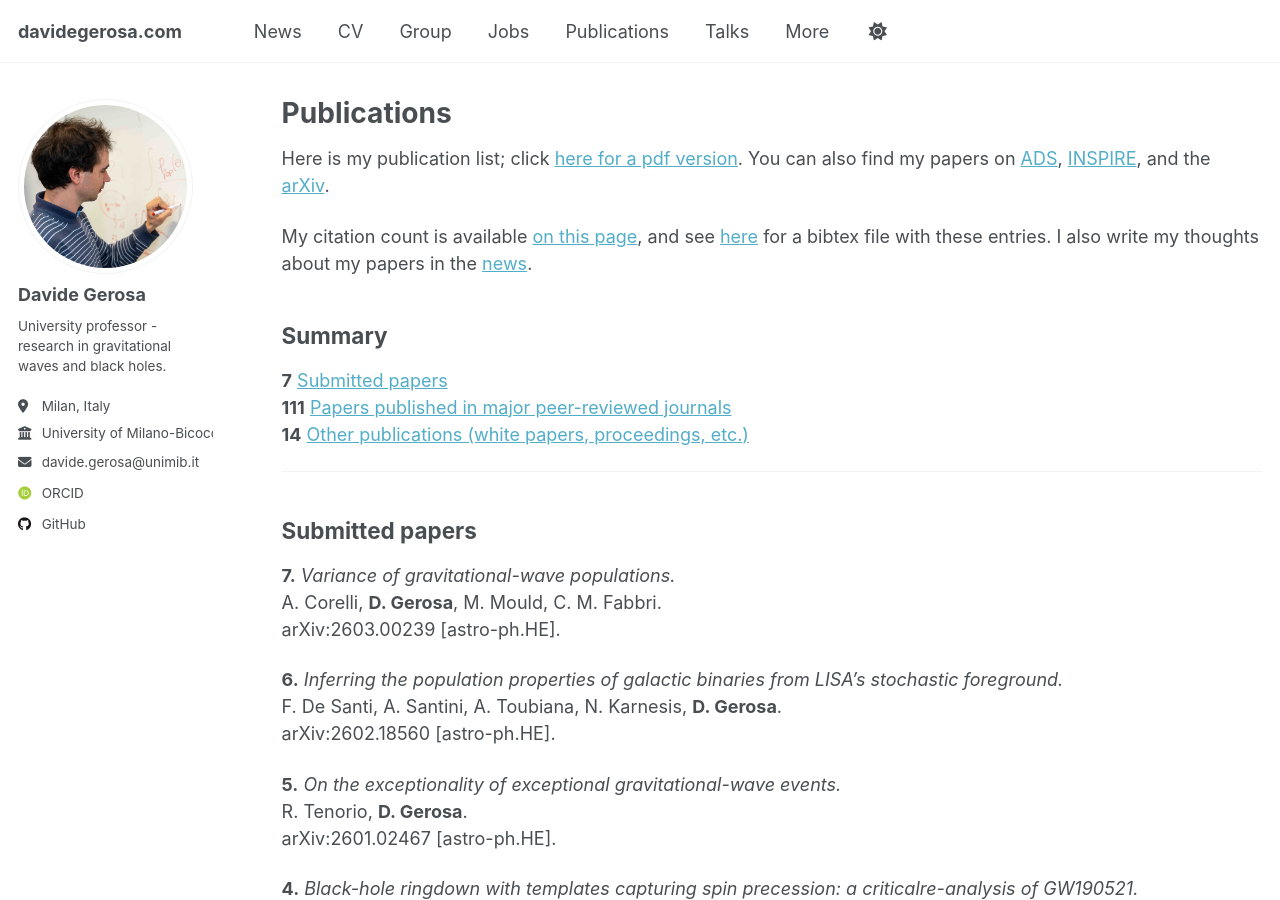
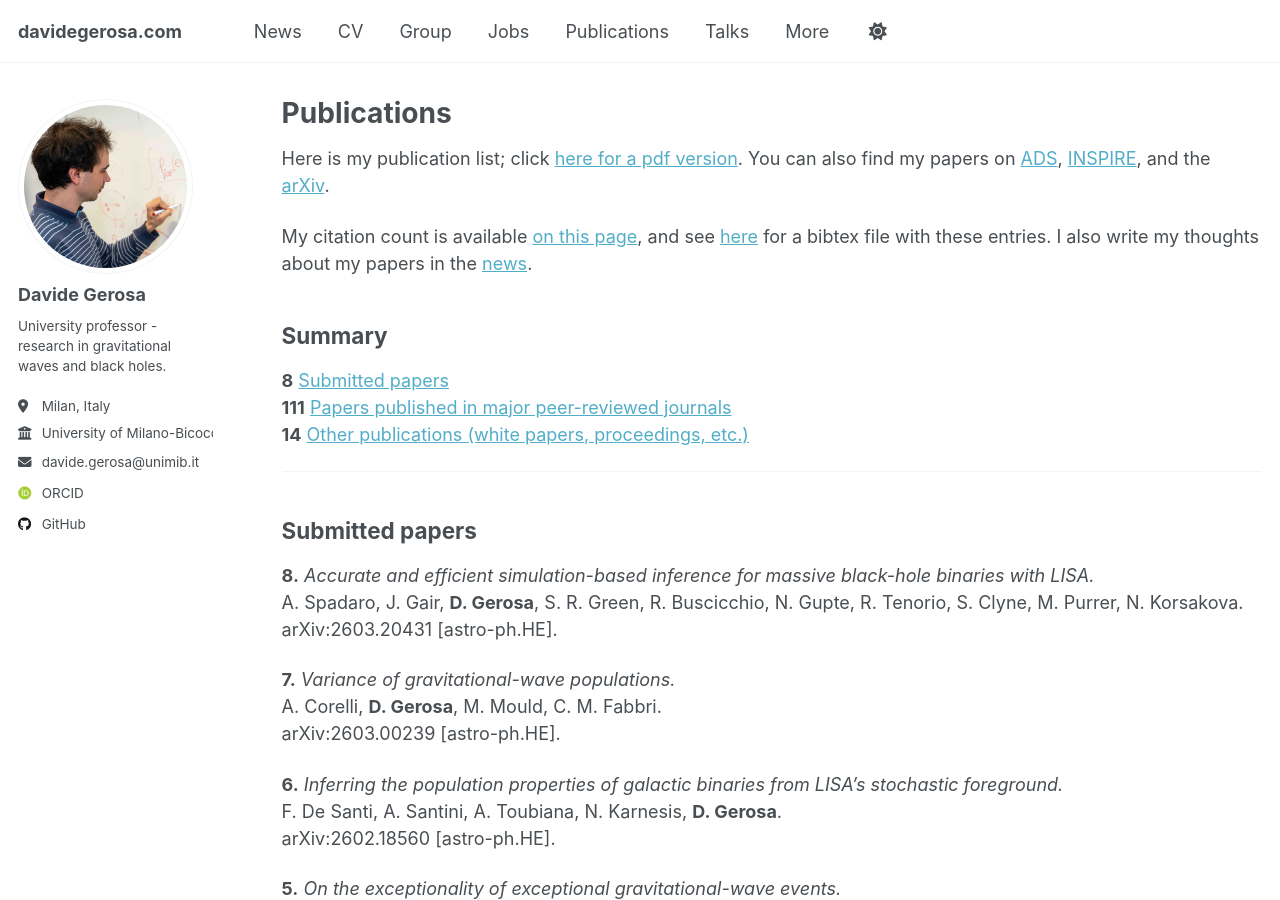
Before and after one commit to dgerosa/website, a Jekyll site: the page built from _pages/publications.md, in a window 1280 px wide and 900 px high. Built offline with Jekyll 4.4.1, drawn with Linux system fonts in a browser that asks for light colours; some web fonts are replaced; some of the changed text lies outside the part shown.

Commit message:
Website update from workflow

```diff
--- a/_pages/_publications.md
+++ b/_pages/_publications.md
@@ -1,5 +1,5 @@
 ## Summary
-**7** [Submitted papers](#submitted-papers)\
+**8** [Submitted papers](#submitted-papers)\
 **111** [Papers published in major peer-reviewed journals](#papers-published-in-major-peer-reviewed-journals)\
 **14** [Other publications (white papers, proceedings, etc.)](#other-publications-white-papers-proceedings-etc)
 
@@ -7,6 +7,11 @@
 ---
 
 ## Submitted papers
+
+**8.**
+*Accurate and efficient simulation-based inference for massive black-hole binaries with LISA.*\
+A. Spadaro, J. Gair, **D. Gerosa**, S. R. Green, R. Buscicchio, N. Gupte, R. Tenorio, S. Clyne, M. Purrer, N. Korsakova.\
+<a href="https://arxiv.org/abs/2603.20431" style="color: inherit; text-decoration: none;">arXiv:2603.20431 [astro-ph.HE]</a>.
 
 **7.**
 *Variance of gravitational-wave populations.*\
```
Also changed, not shown: other parts of _pages/_publications.md (+1 -1 lines), _pages/_citations.md (+23 -22 lines), _pages/_group.md (+1 -1 lines), _pages/_talks.md (+1 -1 lines).
